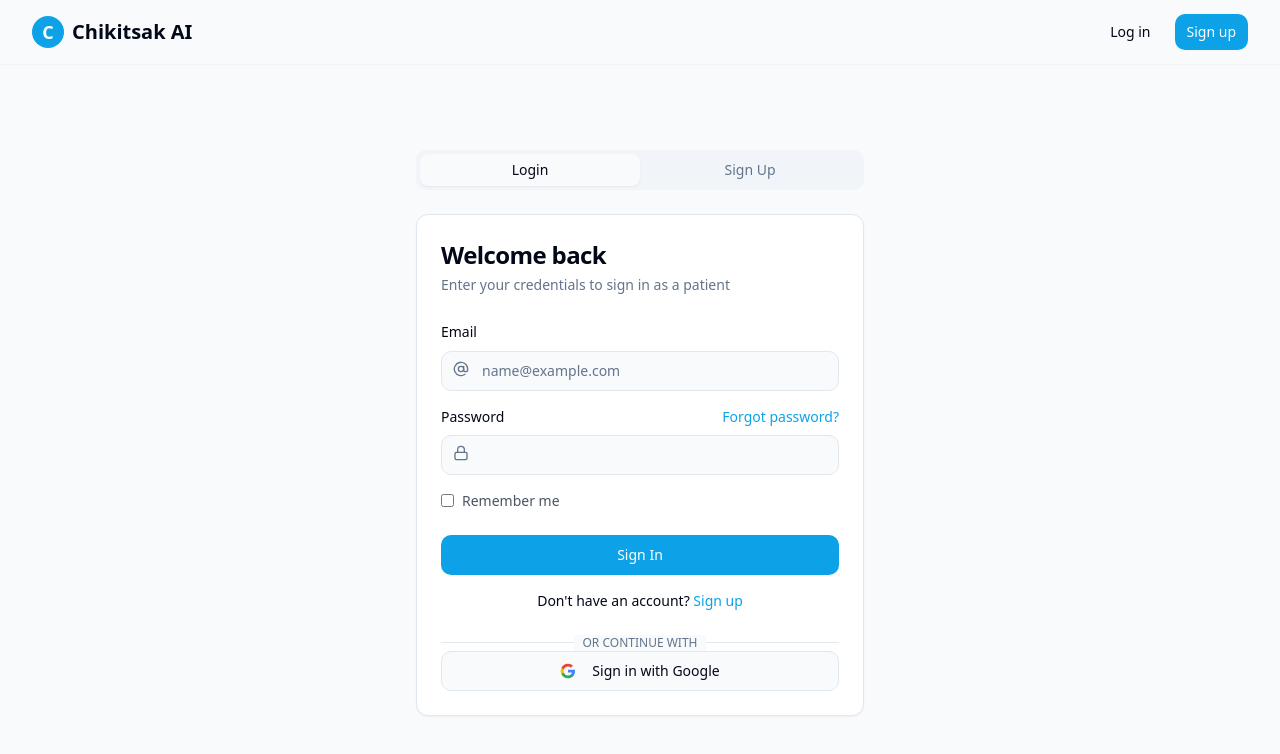
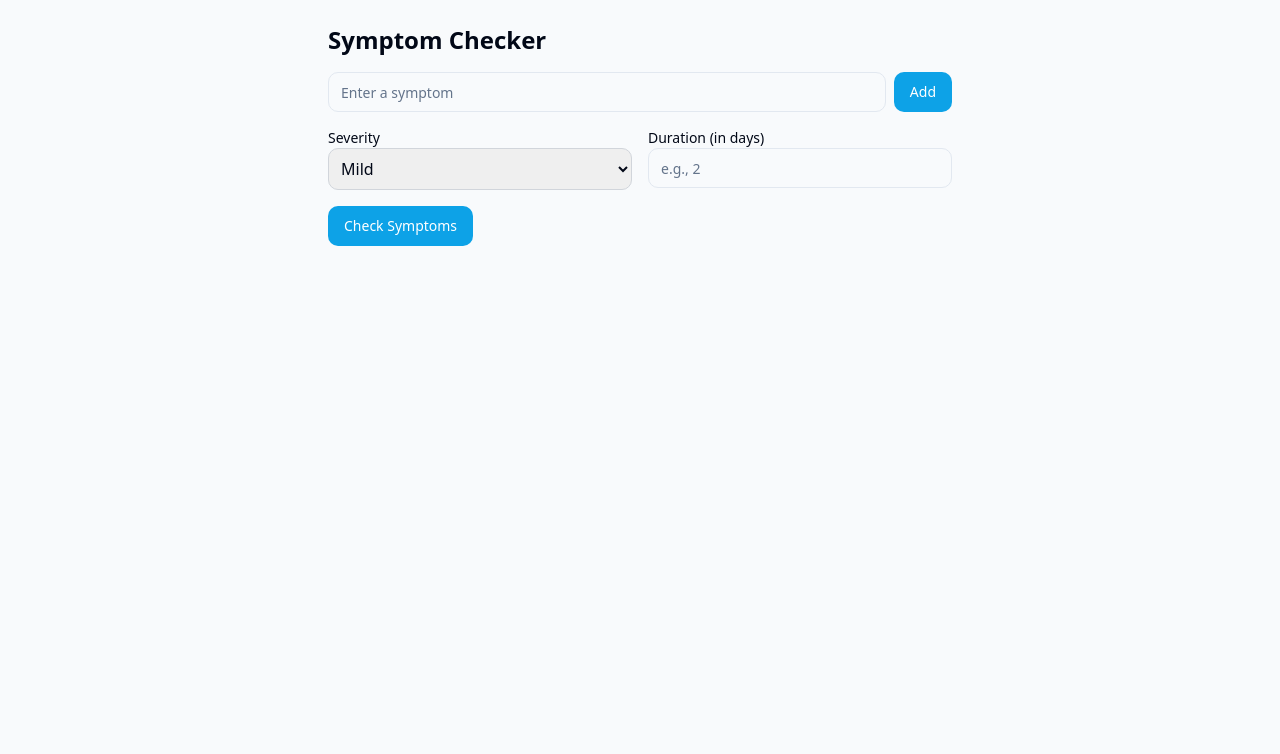
Before and after one commit to Aditya468468/chikitsak-ai-companion-ui, a React (Vite) app: page /patient/symptom-checker in a window 1280 px wide. Before the commit this address led to /login. Shown: the top 754 px of the page. Built offline with nearby package versions, Linux system fonts and the light colour scheme.

Commit message:
Update SymptomChecker.tsx

```diff
--- a/src/pages/patient/SymptomChecker.tsx
+++ b/src/pages/patient/SymptomChecker.tsx
@@ -1,120 +1,48 @@
+"use client";
+
+import React, { useState } from "react";
+import { Input } from "@/components/ui/input";
+import { Button } from "@/components/ui/button";
+import { Card, CardContent } from "@/components/ui/card";
+
 const BACKEND_URL = "https://chikitsak-backend.onrender.com/";
 
-import { useState } from "react";
-import { Navbar } from "@/components/layout/Navbar";
-import { Sidebar } from "@/components/layout/Sidebar";
-import { useRequireAuth } from "@/hooks/useRequireAuth";
-import { Card } from "@/components/ui/card";
-import { Button } from "@/components/ui/button";
-import { Input } from "@/components/ui/input";
-import { toast } from "@/hooks/use-toast";
+type Symptom = {
+  name: string;
+};
 
-interface Symptom {
-  id: number;
-  name: string;
-  severity: "mild" | "moderate" | "severe";
-  duration: string;
-}
-
-const emergencySymptoms = [
-  "chest pain",
-  "difficulty breathing",
-  "severe bleeding",
-  "confusion",
-  "loss of consciousness",
-  "severe headache",
-  "inability to move",
-  "numbness on one side",
-  "slurred speech",
-  "seizure"
-];
-
-export default function SymptomChecker() {
-  useRequireAuth("patient");
-
+const SymptomChecker: React.FC = () => {
+  const [symptomInput, setSymptomInput] = useState("");
   const [symptoms, setSymptoms] = useState<Symptom[]>([]);
-  const [currentSymptom, setCurrentSymptom] = useState("");
-  const [severity, setSeverity] = useState<"mild" | "moderate" | "severe">("mild");
+  const [severity, setSeverity] = useState("mild");
   const [duration, setDuration] = useState("");
-  const [result, setResult] = useState<{
-    title: string;
-    description: string;
-    urgency: "low" | "medium" | "high";
-  } | null>(null);
+  const [result, setResult] = useState<string | null>(null);
 
   const addSymptom = () => {
-    if (!currentSymptom) {
-      toast({
-        title: "Missing Information",
-        description: "Please enter a symptom",
-        variant: "destructive",
-      });
+    if (symptomInput.trim()) {
+      setSymptoms([...symptoms, { name: symptomInput.trim() }]);
+      setSymptomInput("");
+    }
+  };
+
+  const handleCheckSymptoms = async () => {
+    const symptomNames = symptoms.map((s) => s.name.toLowerCase());
+
+    // Emergency conditions
+    const emergencySymptoms = ["chest pain", "shortness of breath", "seizure", "unconsciousness"];
+    const isEmergency = symptomNames.some((symptom) =>
+      emergencySymptoms.includes(symptom)
+    );
+
+    if (isEmergency) {
+      setResult("⚠️ Emergency detected! Seek immediate medical attention.");
       return;
     }
 
-    const newSymptom: Symptom = {
-      id: Date.now(),
-      name: currentSymptom,
-      severity,
-      duration,
-    };
-
-    setSymptoms([...symptoms, newSymptom]);
-    setCurrentSymptom("");
-    setDuration("");
-  };
-
-  const removeSymptom = (id: number) => {
-    setSymptoms(symptoms.filter((s) => s.id !== id));
-  };
-
-  const checkSymptoms = async () => {
-    if (symptoms.length === 0) {
-      toast({
-        title: "No Symptoms",
-        description: "Please add at least one symptom",
-        variant: "destructive",
-      });
+    if (severity === "severe" && parseInt(duration) >= 2) {
+      setResult("⚠️ Severe symptoms for multiple days. Medical attention recommended.");
       return;
     }
-
-    for (const symptom of symptoms) {
-      if (emergencySymptoms.some((es) => symptom.name.toLowerCase().includes(es.toLowerCase()))) {
-        setResult({
-          title: "Seek Immediate Medical Attention",
-          description: `Your symptom "${symptom.name}" may indicate a serious medical condition.`,
-          urgency: "high",
-        });
-        toast({
-          title: "Emergency Warning",
-          description: "You may have a serious condition. Please seek immediate medical attention.",
-          variant: "destructive",
-        });
-        return;
-      }
-    }
-
-    const severeSymptomsLongDuration = symptoms.filter((s) => {
-      const match = s.duration.match(/(\d+)\s*(day|days)/i);
-      const days = match ? parseInt(match[1]) : 0;
-      return s.severity === "severe" && days >= 3;
-    });
-
-    if (severeSymptomsLongDuration.length > 0) {
-      setResult({
-        title: "Medical Attention Recommended",
-        description: "Severe symptoms lasting for several days detected. Please consult a doctor.",
-        urgency: "high",
-      });
-      toast({
-        title: "Warning",
-        description: "Severe symptoms detected. Medical consultation recommended.",
-        variant: "destructive",
-      });
-      return;
-    }
-
-    const symptomNames = symptoms.map((s) => s.name);
 
     try {
       const response = await fetch(`${BACKEND_URL}api/symptoms`, {
@@ -125,128 +53,80 @@ export default function SymptomChecker() {
         body: JSON.stringify({ symptoms: symptomNames }),
       });
 
-      if (response.ok) {
       const data = await response.json();
-        const topMatch = data.length > 0 ? data[0] : null;
 
-        if (topMatch) {
-          const { disease, matches } = topMatch;
-          let urgency: "low" | "medium" | "high" = "low";
-
-          if (matches >= 15) urgency = "high";
-          else if (matches >= 8) urgency = "medium";
-
-          setResult({
-            title: `Possible Condition: ${disease}`,
-            description: `Based on your symptoms, ${disease} is a likely match with ${matches} symptom overlaps.`,
-            urgency,
-          });
-
-          toast({
-            title: `Likely Condition: ${disease}`,
-            description: `This condition had the highest number of symptom matches (${matches}).`,
-            variant: urgency === "high" ? "destructive" : "default",
-          });
+      if (data.message) {
+        setResult(data.message);
       } else {
-          setResult({
-            title: "No Clear Match Found",
-            description: "We couldn't identify a specific condition based on your symptoms.",
-            urgency: "low",
-          });
-
-          toast({
-            title: "No Match Found",
-            description: "Try entering more detailed symptoms.",
-            variant: "default",
-          });
+        const diseases = data.map((item: any) => `${item.disease} (score: ${item.matches})`);
+        setResult(`Top possible diseases:\n${diseases.join("\n")}`);
       }
-      } else {
-        throw new Error("Backend error while fetching diagnosis.");
-      }
-    } catch (error: any) {
-      toast({
-        title: "Error",
-        description: error.message,
-        variant: "destructive",
-      });
-    }
-  };
-
-  const getUrgencyClass = (urgency: "low" | "medium" | "high") => {
-    switch (urgency) {
-      case "low": return "bg-green-50 border-green-200 text-green-800";
-      case "medium": return "bg-yellow-50 border-yellow-200 text-yellow-800";
-      case "high": return "bg-red-50 border-red-200 text-red-800";
-      default: return "";
+    } catch (error) {
+      console.error("Error checking symptoms:", error);
+      setResult("Something went wrong while checking symptoms.");
     }
   };
 
   return (
-    <div className="min-h-screen flex flex-col bg-background">
-      <Navbar userType="patient" />
-      <div className="flex flex-1">
-        <Sidebar userType="patient" />
-        <main className="flex-1 p-8">
-          <h1 className="text-3xl font-bold mb-2">Symptom Checker</h1>
-          <p className="text-gray-600 mb-8">Track and assess your symptoms</p>
+    <div className="max-w-2xl mx-auto p-6 space-y-4">
+      <h1 className="text-2xl font-bold mb-2">Symptom Checker</h1>
 
-          <div className="grid md:grid-cols-2 gap-8">
-            <Card className="p-6">
-              <h2 className="text-xl font-semibold mb-4">Add Symptoms</h2>
-              <div className="space-y-4">
-                <div>
-                  <label className="block text-sm font-medium mb-1">Symptom</label>
-                  <Input value={currentSymptom} onChange={(e) => setCurrentSymptom(e.target.value)} placeholder="Enter symptom" />
+      <div className="flex gap-2">
+        <Input
+          value={symptomInput}
+          onChange={(e) => setSymptomInput(e.target.value)}
+          placeholder="Enter a symptom"
+        />
+        <Button onClick={addSymptom}>Add</Button>
       </div>
-                <div>
-                  <label className="block text-sm font-medium mb-1">Severity</label>
-                  <div className="flex gap-2">
-                    {["mild", "moderate", "severe"].map((s) => (
-                      <Button key={s} variant={severity === s ? "default" : "outline"} onClick={() => setSeverity(s as any)}>
-                        {s.charAt(0).toUpperCase() + s.slice(1)}
-                      </Button>
-                    ))}
+
+      <div className="flex gap-4">
+        <div className="w-1/2">
+          <label className="block text-sm font-medium">Severity</label>
+          <select
+            value={severity}
+            onChange={(e) => setSeverity(e.target.value)}
+            className="w-full border border-gray-300 rounded-md p-2"
+          >
+            <option value="mild">Mild</option>
+            <option value="moderate">Moderate</option>
+            <option value="severe">Severe</option>
+          </select>
+        </div>
+
+        <div className="w-1/2">
+          <label className="block text-sm font-medium">Duration (in days)</label>
+          <Input
+            type="number"
+            value={duration}
+            onChange={(e) => setDuration(e.target.value)}
+            placeholder="e.g., 2"
+          />
         </div>
       </div>
-                <div>
-                  <label className="block text-sm font-medium mb-1">Duration</label>
-                  <Input value={duration} onChange={(e) => setDuration(e.target.value)} placeholder="e.g., 2 days" />
-                </div>
-                <Button onClick={addSymptom} className="w-full">Add Symptom</Button>
-              </div>
+
+      <Button className="mt-4" onClick={handleCheckSymptoms}>
+        Check Symptoms
+      </Button>
+
+      {result && (
+        <Card className="mt-4">
+          <CardContent className="p-4 whitespace-pre-wrap">{result}</CardContent>
         </Card>
+      )}
 
-            <Card className="p-6">
-              <h2 className="text-xl font-semibold mb-4">Your Symptoms</h2>
-              {symptoms.length === 0 ? (
-                <p className="text-gray-500">No symptoms added yet</p>
-              ) : (
-                <div className="space-y-4 mb-6">
-                  {symptoms.map((symptom) => (
-                    <div key={symptom.id} className="p-4 rounded-lg border flex justify-between items-center">
-                      <div>
-                        <h3 className="font-medium">{symptom.name}</h3>
-                        <p className="text-sm text-gray-600">
-                          Severity: {symptom.severity}, Duration: {symptom.duration}
-                        </p>
-                      </div>
-                      <Button variant="outline" size="sm" onClick={() => removeSymptom(symptom.id)}>Remove</Button>
-                    </div>
+      {symptoms.length > 0 && (
+        <div className="mt-4">
+          <h2 className="text-lg font-semibold mb-1">Selected Symptoms:</h2>
+          <ul className="list-disc list-inside">
+            {symptoms.map((s, idx) => (
+              <li key={idx}>{s.name}</li>
             ))}
+          </ul>
         </div>
       )}
-              <Button onClick={checkSymptoms} className="w-full">Check Symptoms</Button>
-            </Card>
-          </div>
-
-          {result && (
-            <div className={`mt-8 p-6 rounded-lg border ${getUrgencyClass(result.urgency)}`}>
-              <h2 className="text-xl font-semibold">{result.title}</h2>
-              <p className="text-sm text-gray-600">{result.description}</p>
-            </div>
-          )}
-        </main>
-      </div>
     </div>
   );
-}
+};
+
+export default SymptomChecker;
```
Lines whose indentation alone changed are shown as unchanged.
